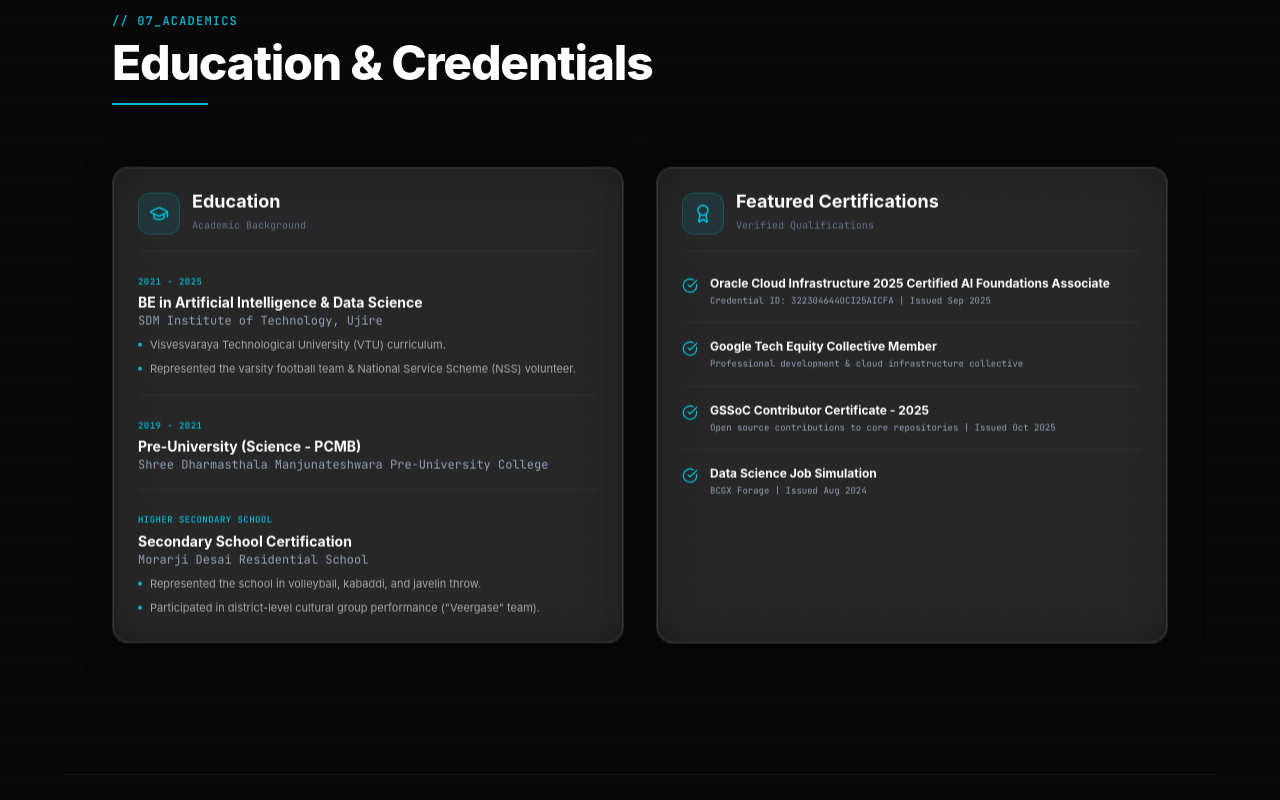
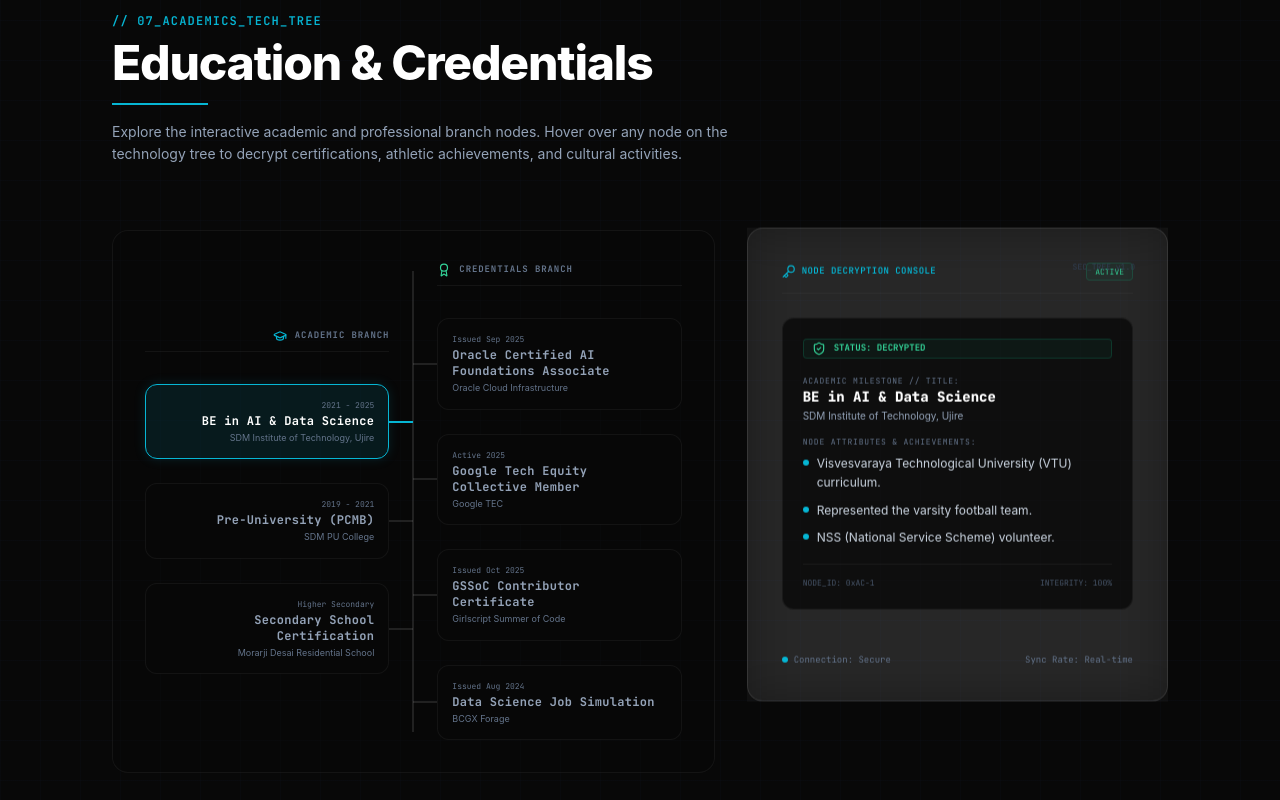
Before and after one commit to KRUTHIKTR/portfolio, a React (Vite) app: page / in a window 1280 px wide. Shown: the part 6620-7420 px from the top of the page. Built offline with nearby package versions, Linux system fonts and the light colour scheme.

Commit message:
feat: implement Gaming Skill Tree layout in EducationCertifications.jsx

```diff
--- a/src/components/EducationCertifications.jsx
+++ b/src/components/EducationCertifications.jsx
@@ -1,128 +1,285 @@
-import React from 'react';
-import { GraduationCap, Award, CheckCircle } from 'lucide-react';
+import React, { useState } from 'react';
+import { motion, AnimatePresence } from 'framer-motion';
+import { GraduationCap, Award, ShieldCheck, Key, GitCommit, GitBranch } from 'lucide-react';
 import TiltCard from './TiltCard';
 
+const nodesData = {
+  // Academic Nodes
+  "ac-1": {
+    id: "ac-1",
+    branch: "left",
+    category: "Academic Milestone",
+    title: "BE in AI & Data Science",
+    institution: "SDM Institute of Technology, Ujire",
+    date: "2021 - 2025",
+    color: "#06b6d4",
+    details: [
+      "Visvesvaraya Technological University (VTU) curriculum.",
+      "Represented the varsity football team.",
+      "NSS (National Service Scheme) volunteer."
+    ]
+  },
+  "ac-2": {
+    id: "ac-2",
+    branch: "left",
+    category: "Academic Milestone",
+    title: "Pre-University (PCMB)",
+    institution: "SDM PU College",
+    date: "2019 - 2021",
+    color: "#06b6d4",
+    details: [
+      "Specialized in Physics, Chemistry, Mathematics, and Biology.",
+      "Rooted fundamentals in mathematical logic and analytics."
+    ]
+  },
+  "ac-3": {
+    id: "ac-3",
+    branch: "left",
+    category: "Academic Milestone",
+    title: "Secondary School Certification",
+    institution: "Morarji Desai Residential School",
+    date: "Higher Secondary",
+    color: "#06b6d4",
+    details: [
+      "Represented the school in volleyball, kabaddi, and javelin throw.",
+      "Participated in district-level cultural group performance ('Veergase' team)."
+    ]
+  },
+  // Professional Nodes
+  "cert-1": {
+    id: "cert-1",
+    branch: "right",
+    category: "Professional License",
+    title: "Oracle Certified AI Foundations Associate",
+    institution: "Oracle Cloud Infrastructure",
+    date: "Issued Sep 2025",
+    color: "#10b981",
+    details: [
+      "Credential ID: 322304644OCI25AICFA",
+      "Covers fundamental concepts of AI, Machine Learning, Deep Learning, and Generative AI patterns on OCI."
+    ]
+  },
+  "cert-2": {
+    id: "cert-2",
+    branch: "right",
+    category: "Professional License",
+    title: "Google Tech Equity Collective Member",
+    institution: "Google TEC",
+    date: "Active 2025",
+    color: "#10b981",
+    details: [
+      "Selected member of the Google Tech Equity Collective.",
+      "Focused on technical skill building, networking, and professional career readiness."
+    ]
+  },
+  "cert-3": {
+    id: "cert-3",
+    branch: "right",
+    category: "Professional License",
+    title: "GSSoC Contributor Certificate",
+    institution: "Girlscript Summer of Code",
+    date: "Issued Oct 2025",
+    color: "#10b981",
+    details: [
+      "Open source contributions to core developer repositories.",
+      "Collaborated with international project maintainers on active codebases."
+    ]
+  },
+  "cert-4": {
+    id: "cert-4",
+    branch: "right",
+    category: "Professional License",
+    title: "Data Science Job Simulation",
+    institution: "BCGX Forage",
+    date: "Issued Aug 2024",
+    color: "#10b981",
+    details: [
+      "Completed EDA, feature engineering, and predictive modeling simulations.",
+      "Formulated strategic business presentations based on data model insights."
+    ]
+  }
+};
+
 export default function EducationCertifications({ isZeroG }) {
-  const certifications = [
-    {
-      title: "Oracle Cloud Infrastructure 2025 Certified AI Foundations Associate",
-      meta: "Credential ID: 322304644OCI25AICFA | Issued Sep 2025"
-    },
-    {
-      title: "Google Tech Equity Collective Member",
-      meta: "Professional development & cloud infrastructure collective"
-    },
-    {
-      title: "GSSoC Contributor Certificate - 2025",
-      meta: "Open source contributions to core repositories | Issued Oct 2025"
-    },
-    {
-      title: "Data Science Job Simulation",
-      meta: "BCGX Forage | Issued Aug 2024"
-    }
-  ];
+  const [activeNodeId, setActiveNodeId] = useState("ac-1");
+  const activeNode = nodesData[activeNodeId];
 
   return (
     <section id="education" className="relative py-32 px-6 md:px-12 max-w-6xl mx-auto z-10 border-b border-white/5">
       {/* Section Header */}
       <div className="text-left mb-16">
-        <span className="text-xs font-mono uppercase tracking-widest text-[#06b6d4] font-semibold">// 07_ACADEMICS</span>
+        <span className="text-xs font-mono uppercase tracking-widest text-[#06b6d4] font-semibold">// 07_ACADEMICS_TECH_TREE</span>
         <h2 className="text-3xl md:text-5xl font-extrabold text-white mt-2 mb-4 font-sans tracking-tight">
           Education & Credentials
         </h2>
         <div className="h-[2px] w-24 bg-[#06b6d4]" />
+        <p className="text-slate-400 max-w-2xl mt-4 text-sm font-sans leading-relaxed">
+          Explore the interactive academic and professional branch nodes. Hover over any node on the technology tree to decrypt certifications, athletic achievements, and cultural activities.
+        </p>
       </div>
 
-      <div className="grid grid-cols-1 lg:grid-cols-2 gap-8 items-stretch">
+      <div className="grid grid-cols-1 lg:grid-cols-12 gap-8 items-start">
 
-        {/* Left Column: Education */}
-        <TiltCard isZeroG={isZeroG} className="bg-white/5 border border-white/10 rounded-2xl h-full flex flex-col justify-between">
-          <div className="text-left space-y-6">
-            <div className="flex items-center gap-3 pb-4 border-b border-white/5">
-              <span className="p-2.5 bg-[#06b6d4]/10 border border-[#06b6d4]/25 rounded-xl text-[#06b6d4]">
-                <GraduationCap className="w-5 h-5" />
-              </span>
-              <div>
-                <h3 className="text-lg font-bold text-white leading-none">Education</h3>
-                <span className="text-[10px] font-mono text-slate-500">Academic Background</span>
+        {/* Left Column: The Gaming-style Skill Tech Tree (7 cols) */}
+        <div className="lg:col-span-7 relative border border-white/5 bg-[#080808]/40 rounded-2xl p-6 md:p-8 min-h-[460px] flex flex-col justify-center">
+
+          {/* Central Vertical Trunk Spine */}
+          <div className="absolute left-1/2 top-10 bottom-10 w-[2px] bg-white/10 -translate-x-1/2 z-0 hidden sm:block" />
+
+          <div className="relative z-10 grid grid-cols-1 sm:grid-cols-2 gap-y-10 gap-x-12">
+
+            {/* Left Branch - Academic Milestones */}
+            <div className="space-y-6 flex flex-col justify-center text-left sm:text-right">
+              <div className="pb-2 border-b border-white/5 mb-2 flex items-center sm:justify-end gap-2 text-slate-500 font-mono text-[9px] uppercase tracking-widest font-bold">
+                <GraduationCap className="w-3.5 h-3.5 text-[#06b6d4]" />
+                <span>Academic Branch</span>
+              </div>
+
+              {Object.values(nodesData).filter(n => n.branch === "left").map((node) => {
+                const isActive = activeNodeId === node.id;
+                return (
+                  <div
+                    key={node.id}
+                    onMouseEnter={() => setActiveNodeId(node.id)}
+                    onClick={() => setActiveNodeId(node.id)}
+                    className="relative cursor-pointer group"
+                  >
+                    {/* Connecting Line to Spine (Desktop only) */}
+                    <div className={`absolute right-[-24px] top-1/2 -translate-y-1/2 w-6 h-[2px] z-0 transition-colors duration-300 hidden sm:block ${
+                      isActive ? 'bg-[#06b6d4]' : 'bg-white/10 group-hover:bg-white/20'
+                    }`} />
+
+                    <div className={`p-3.5 rounded-xl border transition-all duration-300 relative z-10 ${
+                      isActive
+                        ? 'border-[#06b6d4] bg-[#06b6d4]/10 shadow-[0_0_12px_rgba(6,182,212,0.15)] text-white'
+                        : 'border-white/5 bg-[#080808]/80 hover:border-white/20 text-slate-400 hover:text-slate-200'
+                    }`}>
+                      <span className="text-[8px] font-mono text-slate-500 block mb-0.5">{node.date}</span>
+                      <h4 className="text-xs font-bold font-mono tracking-wide">{node.title}</h4>
+                      <p className="text-[9px] text-slate-500 font-sans mt-0.5">{node.institution}</p>
+                    </div>
+                  </div>
+                );
+              })}
+            </div>
+
+            {/* Right Branch - Professional Licenses */}
+            <div className="space-y-6 flex flex-col justify-center text-left">
+              <div className="pb-2 border-b border-white/5 mb-2 flex items-center gap-2 text-slate-500 font-mono text-[9px] uppercase tracking-widest font-bold">
+                <Award className="w-3.5 h-3.5 text-emerald-400" />
+                <span>Credentials Branch</span>
+              </div>
+
+              {Object.values(nodesData).filter(n => n.branch === "right").map((node) => {
+                const isActive = activeNodeId === node.id;
+                return (
+                  <div
+                    key={node.id}
+                    onMouseEnter={() => setActiveNodeId(node.id)}
+                    onClick={() => setActiveNodeId(node.id)}
+                    className="relative cursor-pointer group"
+                  >
+                    {/* Connecting Line to Spine (Desktop only) */}
+                    <div className={`absolute left-[-24px] top-1/2 -translate-y-1/2 w-6 h-[2px] z-0 transition-colors duration-300 hidden sm:block ${
+                      isActive ? 'bg-emerald-400' : 'bg-white/10 group-hover:bg-white/20'
+                    }`} />
+
+                    <div className={`p-3.5 rounded-xl border transition-all duration-300 relative z-10 ${
+                      isActive
+                        ? 'border-emerald-500 bg-emerald-500/10 shadow-[0_0_12px_rgba(16,185,129,0.15)] text-white'
+                        : 'border-white/5 bg-[#080808]/80 hover:border-white/20 text-slate-400 hover:text-slate-200'
+                    }`}>
+                      <span className="text-[8px] font-mono text-slate-500 block mb-0.5">{node.date}</span>
+                      <h4 className="text-xs font-bold font-mono tracking-wide">{node.title}</h4>
+                      <p className="text-[9px] text-slate-500 font-sans mt-0.5">{node.institution}</p>
+                    </div>
+                  </div>
+                );
+              })}
+            </div>
+
           </div>
         </div>
 
-            <div className="space-y-6">
-              {/* SDMIT BE */}
-              <div className="border-b border-white/5 pb-4 last:border-b-0 last:pb-0">
-                <span className="text-[9px] font-mono text-[#06b6d4] uppercase tracking-wider block font-semibold">2021 - 2025</span>
-                <h4 className="text-sm font-bold text-white mt-1">BE in Artificial Intelligence & Data Science</h4>
-                <p className="text-xs text-slate-400 font-mono">SDM Institute of Technology, Ujire</p>
-                <ul className="space-y-1.5 text-[11px] text-white/60 list-none mt-2">
-                  <li className="flex gap-2 items-start font-sans leading-relaxed">
-                    <span className="w-1 h-1 rounded-full bg-[#06b6d4] mt-1.5 flex-shrink-0" />
-                    <span>Visvesvaraya Technological University (VTU) curriculum.</span>
-                  </li>
-                  <li className="flex gap-2 items-start font-sans leading-relaxed">
-                    <span className="w-1 h-1 rounded-full bg-[#06b6d4] mt-1.5 flex-shrink-0" />
-                    <span>Represented the varsity football team & National Service Scheme (NSS) volunteer.</span>
-                  </li>
-                </ul>
+        {/* Right Column: Sticky Spec Telemetry Console (5 cols) */}
+        <div className="lg:col-span-5 lg:sticky lg:top-28 self-start">
+          <TiltCard
+            isZeroG={isZeroG}
+            className="border-white/10 bg-white/5 h-auto flex flex-col justify-between relative overflow-hidden"
+          >
+            <div className="absolute top-0 right-0 p-2 text-[8px] font-mono text-slate-700 select-none">
+              SEC_TREE_v1.0
             </div>
 
-              {/* SDM PU College */}
-              <div className="border-b border-white/5 pb-4 last:border-b-0 last:pb-0">
-                <span className="text-[9px] font-mono text-[#06b6d4] uppercase tracking-wider block font-semibold">2019 - 2021</span>
-                <h4 className="text-sm font-bold text-white mt-1">Pre-University (Science - PCMB)</h4>
-                <p className="text-xs text-slate-400 font-mono">Shree Dharmasthala Manjunateshwara Pre-University College</p>
+            <div className="space-y-6 text-left p-2.5">
+              <div className="flex items-center justify-between border-b border-white/5 pb-3">
+                <span className="text-[9px] font-mono font-semibold text-[#06b6d4] uppercase tracking-wider flex items-center gap-1.5">
+                  <Key className="w-3.5 h-3.5" /> NODE DECRYPTION CONSOLE
+                </span>
+                <span className="text-[8px] font-mono text-emerald-400 border border-emerald-500/20 bg-emerald-500/5 px-2 py-0.5 rounded uppercase">
+                  ACTIVE
+                </span>
               </div>
 
-              {/* Morarji Desai School */}
+              {/* Console Screen */}
+              <div className="border border-white/5 bg-black/60 rounded-xl p-5 min-h-[240px] flex flex-col justify-between">
+                <AnimatePresence mode="wait">
+                  <motion.div
+                    key={activeNode.id}
+                    initial={{ opacity: 0, y: 8 }}
+                    animate={{ opacity: 1, y: 0 }}
+                    exit={{ opacity: 0, y: -8 }}
+                    transition={{ duration: 0.2 }}
+                    className="space-y-4 text-left"
+                  >
+                    <div className="flex items-center gap-2 text-emerald-400 font-mono text-[9px] font-bold px-2 py-0.5 border border-emerald-500/20 bg-emerald-500/5 rounded self-start">
+                      <ShieldCheck className="w-3.5 h-3.5" /> STATUS: DECRYPTED
+                    </div>
+
+                    <div className="space-y-3">
                       <div>
-                <span className="text-[9px] font-mono text-[#06b6d4] uppercase tracking-wider block font-semibold">Higher Secondary School</span>
-                <h4 className="text-sm font-bold text-white mt-1">Secondary School Certification</h4>
-                <p className="text-xs text-slate-400 font-mono">Morarji Desai Residential School</p>
-                <ul className="space-y-1.5 text-[11px] text-white/60 list-none mt-2">
-                  <li className="flex gap-2 items-start font-sans leading-relaxed">
-                    <span className="w-1 h-1 rounded-full bg-[#06b6d4] mt-1.5 flex-shrink-0" />
-                    <span>Represented the school in volleyball, kabaddi, and javelin throw.</span>
+                        <span className="text-[8px] uppercase font-mono tracking-widest text-slate-500 block mb-0.5">
+                          {activeNode.category} // Title:
+                        </span>
+                        <h4 className="text-sm font-extrabold text-white font-mono leading-tight">
+                          {activeNode.title}
+                        </h4>
+                        <p className="text-[10px] text-slate-400 font-sans mt-0.5">{activeNode.institution}</p>
+                      </div>
+
+                      <div>
+                        <span className="text-[8px] uppercase font-mono tracking-widest text-slate-500 block mb-1.5">
+                          Node Attributes & Achievements:
+                        </span>
+                        <ul className="space-y-2">
+                          {activeNode.details.map((detail, idx) => (
+                            <li key={idx} className="flex gap-2 items-start font-sans text-xs text-slate-300 leading-relaxed">
+                              <span className="w-1.5 h-1.5 rounded-full bg-[#06b6d4] mt-1.5 flex-shrink-0" />
+                              <span>{detail}</span>
                             </li>
-                  <li className="flex gap-2 items-start font-sans leading-relaxed">
-                    <span className="w-1 h-1 rounded-full bg-[#06b6d4] mt-1.5 flex-shrink-0" />
-                    <span>Participated in district-level cultural group performance ("Veergase" team).</span>
-                  </li>
+                          ))}
                         </ul>
                       </div>
                     </div>
+                  </motion.div>
+                </AnimatePresence>
+
+                <div className="mt-4 pt-3 border-t border-white/5 flex justify-between items-center text-[8px] font-mono text-slate-600">
+                  <span>NODE_ID: 0x{activeNode.id.toUpperCase()}</span>
+                  <span>INTEGRITY: 100%</span>
                 </div>
-        </TiltCard>
-
-        {/* Right Column: Certifications */}
-        <TiltCard isZeroG={isZeroG} className="bg-white/5 border border-white/10 rounded-2xl h-full flex flex-col justify-between">
-          <div className="text-left space-y-6">
-            <div className="flex items-center gap-3 pb-4 border-b border-white/5">
-              <span className="p-2.5 bg-[#06b6d4]/10 border border-[#06b6d4]/25 rounded-xl text-[#06b6d4]">
-                <Award className="w-5 h-5" />
-              </span>
-              <div>
-                <h3 className="text-lg font-bold text-white leading-none">Featured Certifications</h3>
-                <span className="text-[10px] font-mono text-slate-500">Verified Qualifications</span>
               </div>
             </div>
 
-            <div className="space-y-4">
-              {certifications.map((cert, index) => (
-                <div key={index} className="flex gap-3 items-start border-b border-white/5 pb-3.5 last:border-b-0 last:pb-0">
-                  <CheckCircle className="w-4 h-4 text-[#06b6d4] mt-0.5 flex-shrink-0" />
-                  <div>
-                    <h4 className="text-xs font-bold text-white font-sans leading-tight">
-                      {cert.title}
-                    </h4>
-                    <span className="text-[9px] font-mono text-slate-400 block mt-1">
-                      {cert.meta}
+            <div className="mt-6 flex justify-between items-center text-[9px] font-mono text-slate-500 text-left p-2.5">
+              <span className="flex items-center gap-1.5">
+                <span className="w-1.5 h-1.5 bg-[#06b6d4] rounded-full" />
+                Connection: Secure
               </span>
-                  </div>
-                </div>
-              ))}
-            </div>
+              <span>Sync Rate: Real-time</span>
             </div>
           </TiltCard>
+        </div>
 
       </div>
     </section>
```
Lines whose indentation alone changed are shown as unchanged.
